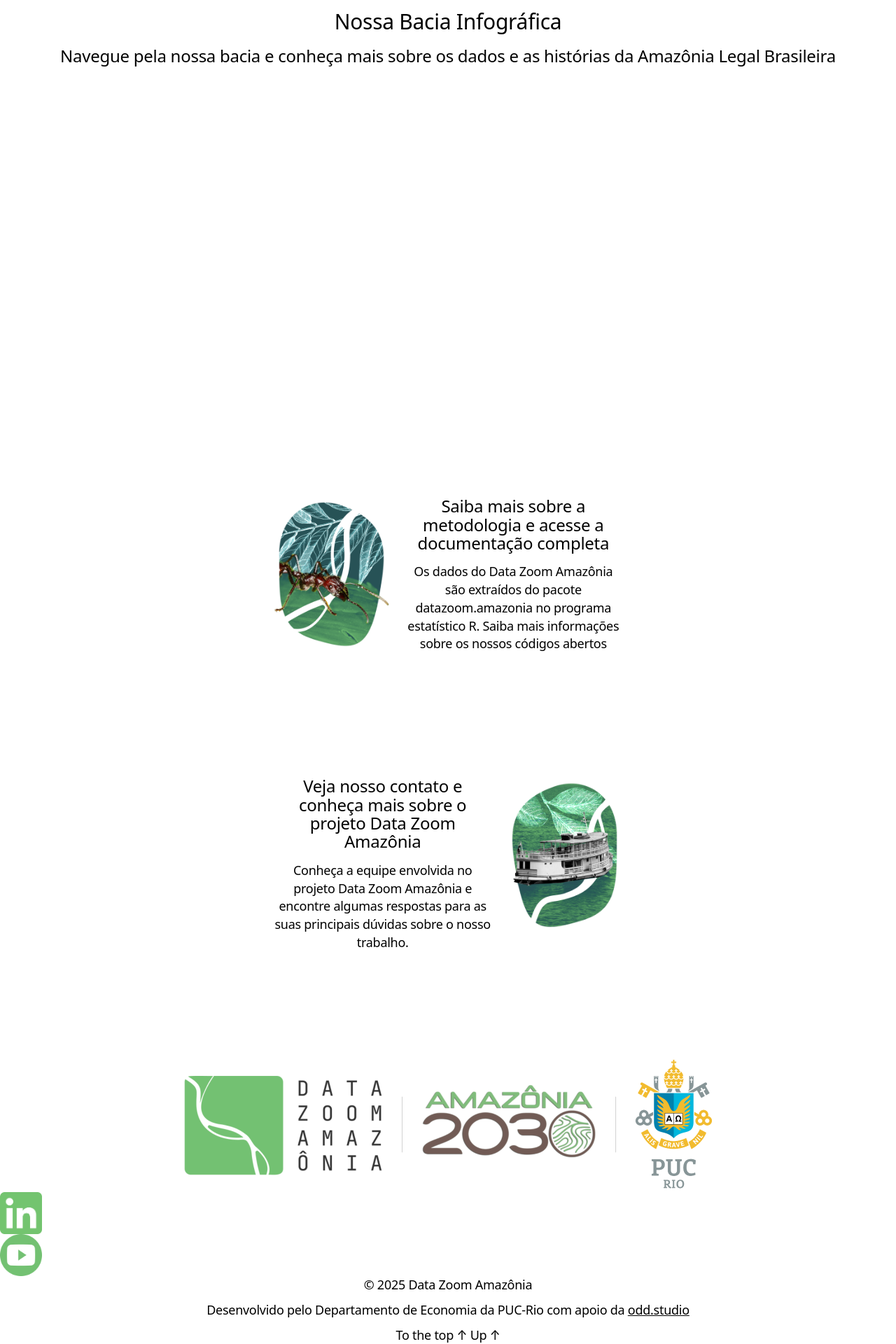
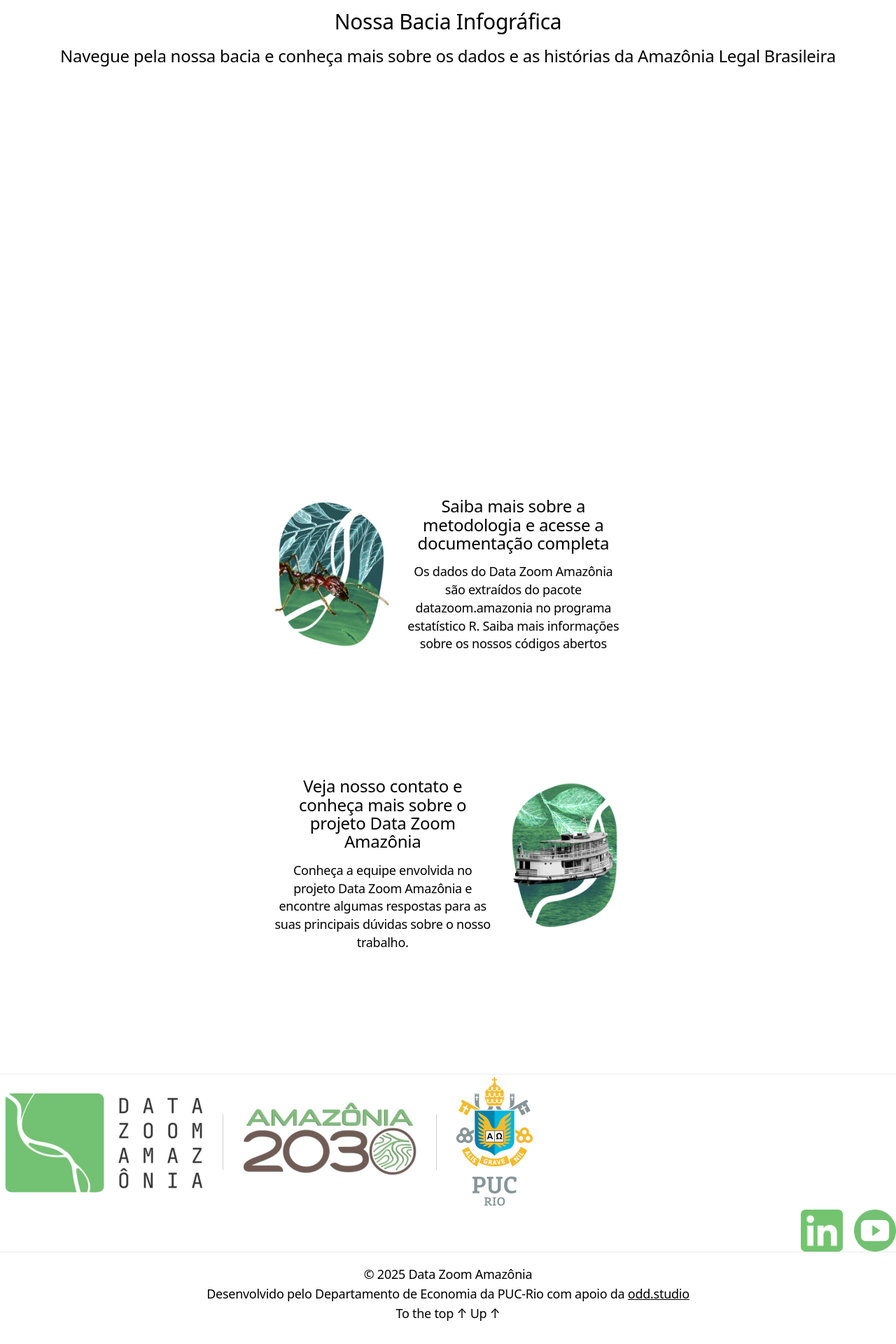
Before and after one commit to datazoompuc/amazonia, a Jekyll site: the page built from index.md, in a window 1280 px wide. Shown: the part 1001-2921 px from the top of the page at 70% size. Built offline with Jekyll 4.4.1, drawn with Linux system fonts in a browser that asks for light colours; nearby versions of some CDN libraries; after the commit the page ends 2891 px from its top, so only the background shows below that.

Commit message:
Update style.css

```diff
--- a/assets/css/style.css
+++ b/assets/css/style.css
@@ -303,3 +303,56 @@
     padding: 1rem;
   }
 }
+
+/* ===================== DZAM FOOTER OVERRIDES ===================== */
+
+/* Linha separadora no topo do bloco de widgets e do rodapé */
+.footer-nav-widgets-wrapper.header-footer-group {
+  border-top: 1px solid rgba(0,0,0,0.08);
+  margin-top: 24px;
+}
+#site-footer.header-footer-group.dzam-footer {
+  border-top: 1px solid rgba(0,0,0,0.08);
+  padding-top: 16px;
+}
+
+/* Garantir alinhamento vertical entre colunas do footer */
+.footer-nav-widgets-wrapper .footer-widgets-wrapper,
+.footer-nav-widgets-wrapper .wp-container-core-columns-is-layout-1,
+.footer-nav-widgets-wrapper .wp-container-core-columns-is-layout-2 {
+  align-items: center !important;
+}
+
+/* Coluna 2 (redes) alinhada à direita em desktop, com espaçamento consistente */
+.footer-nav-widgets-wrapper .footer-widgets.column-two .wp-container-core-columns-is-layout-2 {
+  display: flex !important;
+  justify-content: flex-end !important;
+  gap: 16px !important;
+}
+
+/* Evita “pulo” de imagem e garante renderização nítida dos ícones */
+.footer-nav-widgets-wrapper .wp-block-image img {
+  display: block !important;
+  height: auto;
+}
+
+/* Tamanho dos ícones de redes (ajuste centralizado aqui) */
+.footer-nav-widgets-wrapper .footer-widgets.column-two .wp-block-image img {
+  width: 60px !important;
+  height: 60px !important;
+}
+
+/* Em telas pequenas, centraliza as redes e dá respiro */
+@media (max-width: 782px) {
+  .footer-nav-widgets-wrapper .footer-widgets.column-two .wp-container-core-columns-is-layout-2 {
+    justify-content: center !important;
+  }
+  .footer-nav-widgets-wrapper .footer-widgets.column-two {
+    margin-top: 8px;
+  }
+}
+
+/* Créditos sem espaçamento extra (mantém o bloco compacto) */
+#site-footer.header-footer-group.dzam-footer .footer-credits p {
+  margin: 0.25rem 0;
+}
```
